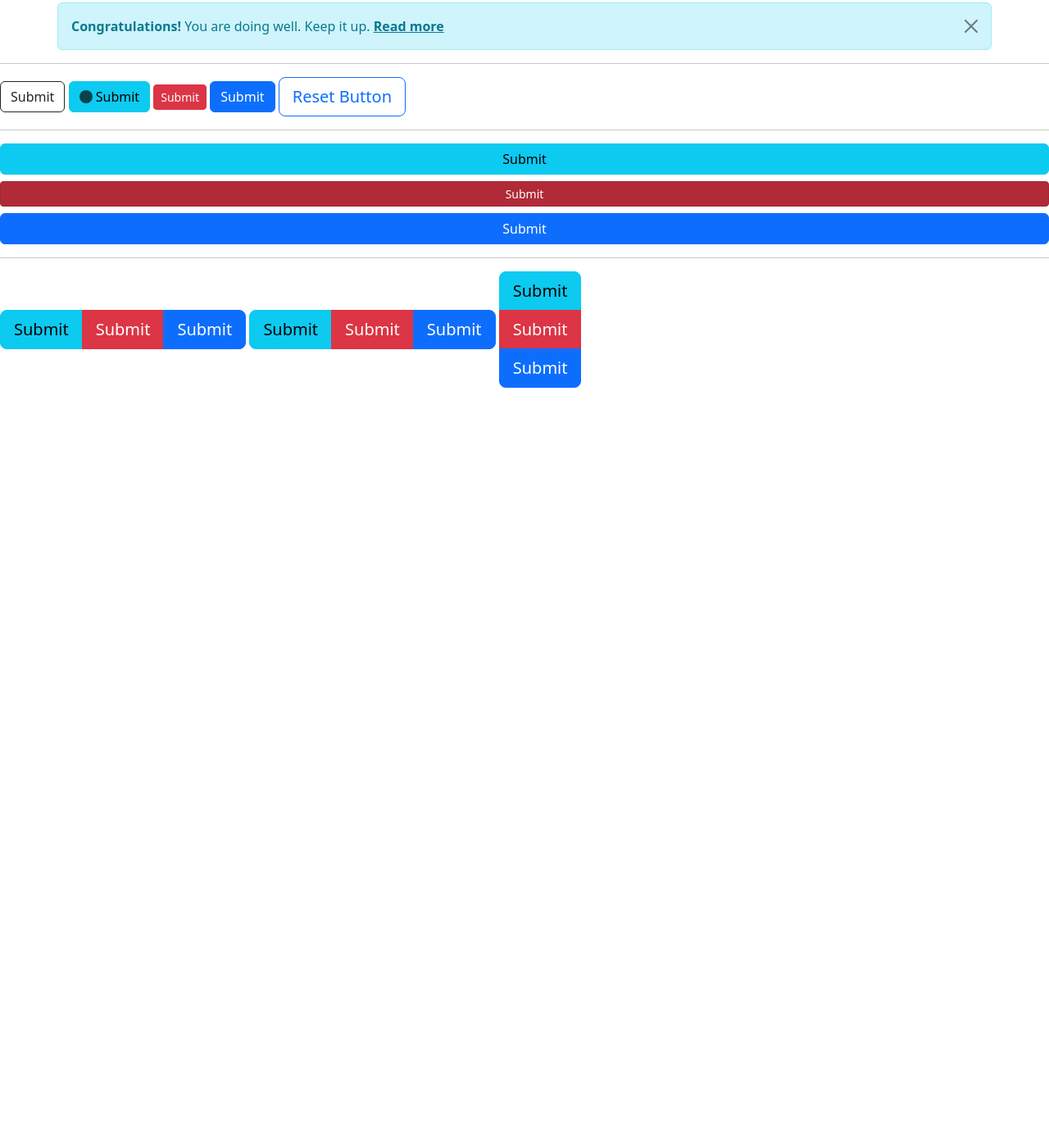
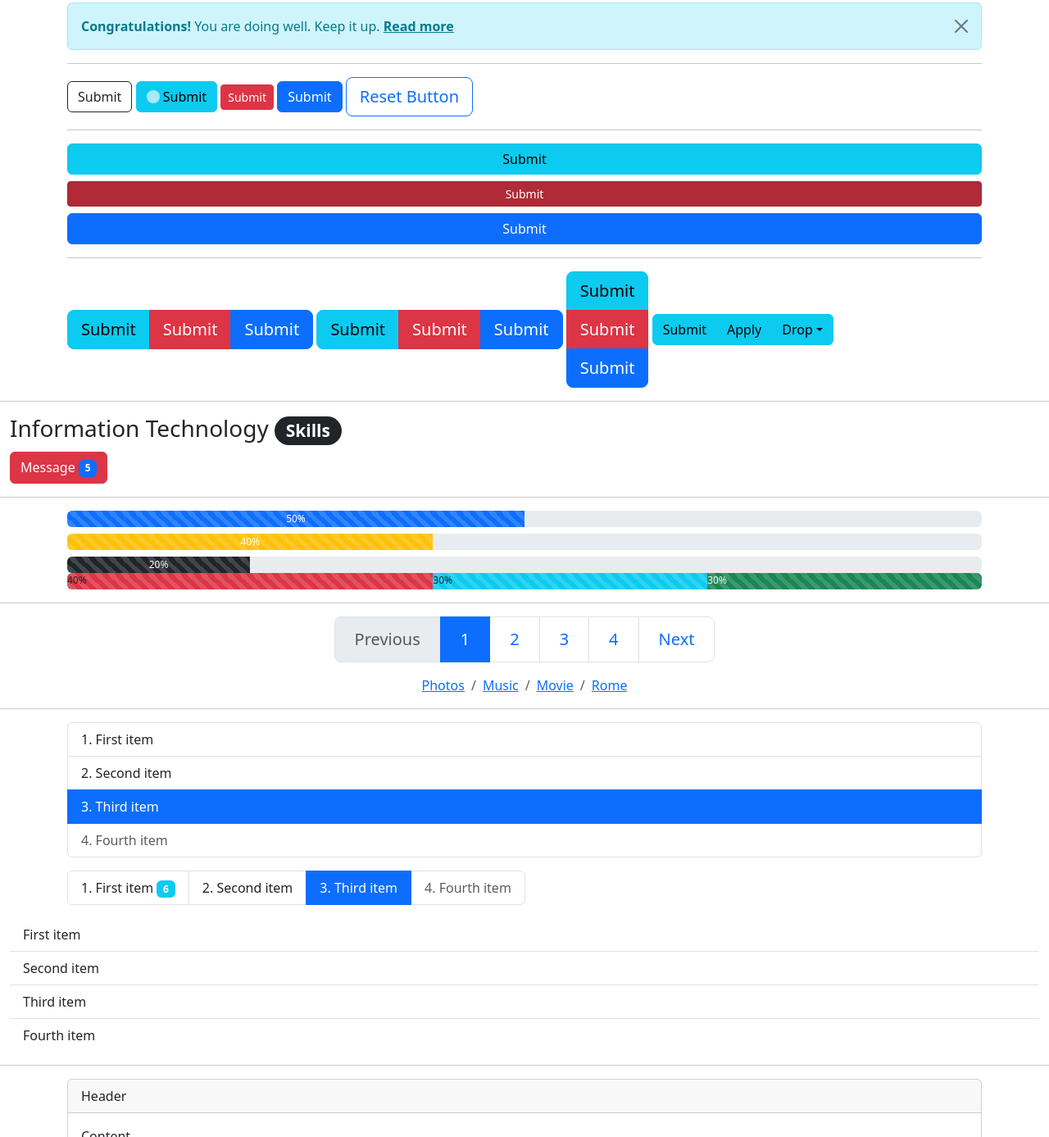
Before and after one commit to halaoppah2/Bootstrap, a plain HTML site: page index.html in a window 1280 px wide. Shown: the part 1413-2800 px from the top of the page at 82% size. Before the commit the page ends 1886 px from the top, so only its background shows below. Drawn offline with Linux system fonts and the light colour scheme.

Commit message:
In progress

```diff
--- a/index.html
+++ b/index.html
@@ -12,7 +12,8 @@
     <!-- containers -->
 
     <div class="container my-3 border p-3">
-        <p class="h1">I am Learning <mark class="bg-primary">Bootstrap</mark></p>
+        <p class="h1">I am Learning <mark class="bg-primary">Bootstrap
+        </mark></p>
         <p>I will not STOP until I finish Learning</p>
         <p>With determination, I will get there</p>
     </div>
@@ -39,7 +40,6 @@
     </div>
         <!-- containers -->
     <hr>
-
     <!-- columns -->
 
     <div class="container-fluid">
@@ -61,9 +61,9 @@
 
     <div class="container">
         <table class="table table-striped text-center table-bordered table-hover table-dark table-responsive">
-            <thead>
-                <tr class="table-dark">
-                    <th>First Name</th>
+            <tSecond
+                <tr clasThirdble-dark">
+                    <th>Fourth Name</th>
                     <th>Surname</th>
                     <th>Home Town</th>
                     <th>Address</th>
@@ -128,16 +128,18 @@
 
     <!-- buttons -->
 
+    <div class="container">
     <div class="alert alert-info alert-dismissible fade show container">
         <button type="button" class="btn-close" data-bs-dismiss="alert"></button>
-        <strong>Congratulations!</strong> You are doing well. Keep it up. <a href="#" class="alert-link">Read more</a>
+        <strong>Congratulations!</strong> You are doing well. Keep it up.
+        <a href="#" class="alert-link">Read more</a>
     </div>
 
     <hr>
 
     <button type="button" class="btn btn-outline-dark">Submit</button>
     <button type="button" class="btn btn-info">
-        <span class="spinner-grow spinner-grow-sm"></span>
+        <span class="spinner-grow spinner-grow-sm text-light"></span>
     Submit
     </button>
     <a href="#" class="btn btn-danger btn-sm">Submit</a>
@@ -172,6 +174,127 @@
         <input type="button" class="btn btn-primary" value="Submit">
     </div>
 
+    <div class="btn-group">
+        <button type="button" class="btn btn-info">Submit</button>
+        <button type="button" class="btn btn-info">Apply</button>
+        <div class="btn-group">
+        <button type="button" class="btn btn-info dropdown-toggle" data-bs-toggle="dropdown">Drop</button>
+            <div class="dropdown-menu">
+                <a href="#" class="dropdown-item">Man</a>
+                <a href="#" class="dropdown-item">Boy</a>
+             </div>
+        </div>
+    </div>
+    </div>
+
+    <hr>
+
+    <!-- Badges -->
+    <div class="container-fluid">
+        <h3>Information Technology <span class="badge bg-dark rounded-pill">Skills</span></h3>
+
+        <button type="button" class="btn btn-danger">
+            Message <span class="badge bg-primary">5</span>
+        </button>
+    </div>
+
+    <hr>
+
+    <!-- Progress bar -->
+
+    <div class="container">
+        <div class="progress mt-2" style="height: 20px;">
+            <div class="progress-bar progress-bar-striped progress-bar-animated" style="width: 50%;">50%</div>
+        </div>
+
+        <div class="progress mt-2" style="height: 20px;">
+            <div class="progress-bar bg-warning progress-bar-striped progress-bar-animated" style="width: 40%;">40%</div>
+        </div>
+
+        <div class="progress mt-2" style="height: 20px;">
+            <div class="progress-bar bg-dark progress-bar-striped progress-bar-animated" style="width: 20%;">20%</div>
+        </div>
+
+    <div class="progress" style="height: 20px;">
+        <div class="prgress-bar progress-bar-striped progress-bar-animated bg-danger" style="width: 40%;">40%</div>
+        <div class="prgress-bar progress-bar-striped progress-bar-animated bg-info" style="width: 30%;">30%</div>
+        <div class="prgress-bar progress-bar-striped progress-bar-animated bg-success" style="width: 30%;"><span class="text-light">30%</span></div>
+    </div>
+</div>
+
+<hr>
+
+<!-- pagination -->
+<div class="container">
+<ul class="pagination pagination-lg justify-content-center">
+    <li class="page-item disabled"><a href="#" class="page-link">Previous</a></li>
+    <li class="page-item active"><a href="#" class="page-link">1</a></li>
+    <li class="page-item"><a href="#" class="page-link">2</a></li>
+    <li class="page-item"><a href="#" class="page-link">3</a></li>
+    <li class="page-item"><a href="#" class="page-link">4</a></li>
+    <li class="page-item"><a href="#" class="page-link">Next</a></li>
+</ul>
+
+<ul class="breadcrumb justify-content-center">
+    <li class="breadcrumb-item"><a href="#">Photos</li></a>
+    <li class="breadcrumb-item"><a href="#">Music</li></a>
+    <li class="breadcrumb-item"><a href="#">Movie</li></a>
+    <li class="breadcrumb-item active"><a href="#">Rome</li></a>
+</ul>
+</div>
+
+<hr>
+
+<!-- list-group -->
+<div class="container mt-3">
+<ul class="list-group list-group-numbered">
+    <li class="list-group-item">First item</li>
+    <li class="list-group-item">Second item</li>
+    <li class="list-group-item active">Third item</li>
+    <li class="list-group-item disabled">Fourth item</li>
+</ul>
+</div>
+
+<div class="container mt-3">
+<ul class="list-group list-group-numbered list-group-horizontal">
+    <li class="list-group-item">
+        First item
+        <span class="badge badge-rounded-pill bg-info">6</span>
+    </li>
+    <li class="list-group-item">Second item</li>
+    <li class="list-group-item active">Third item</li>
+    <li class="list-group-item disabled">Fourth item</li>
+</ul>
+</div>
+
+<div class="container-fluid mt-3">
+    <div class="list-group list-group-flush">
+        <a class="list-group-item list-group-item-action" href="#">First item</a>
+        <a class="list-group-item list-group-item-action" href="#">Second item</a>
+        <a class="list-group-item list-group-item-action" href="#">Third item</a>
+        <a class="list-group-item list-group-item-action" href="#">Fourth item</a>
+    </div>
+</div>
+
+<hr>
+
+<!-- cards -->
+
+<div class="container">
+    <div class="card">
+        <div class="card-header">Header</div>
+        <div class="card-body">Content</div>
+        <div class="card-footer">Footer</div>
+    </div>
+</div>
+
+<div class="container mt-3">
+    <div class="card" style="width: 400px;">
+        <div class="card-header text-bg-dark">Header</div>
+        <div class="card-body">Content</div>
+        <div class="card-footer text-bg-success">Footer</div>
+    </div>
+</div>
 
 </body>
 </html>
```
